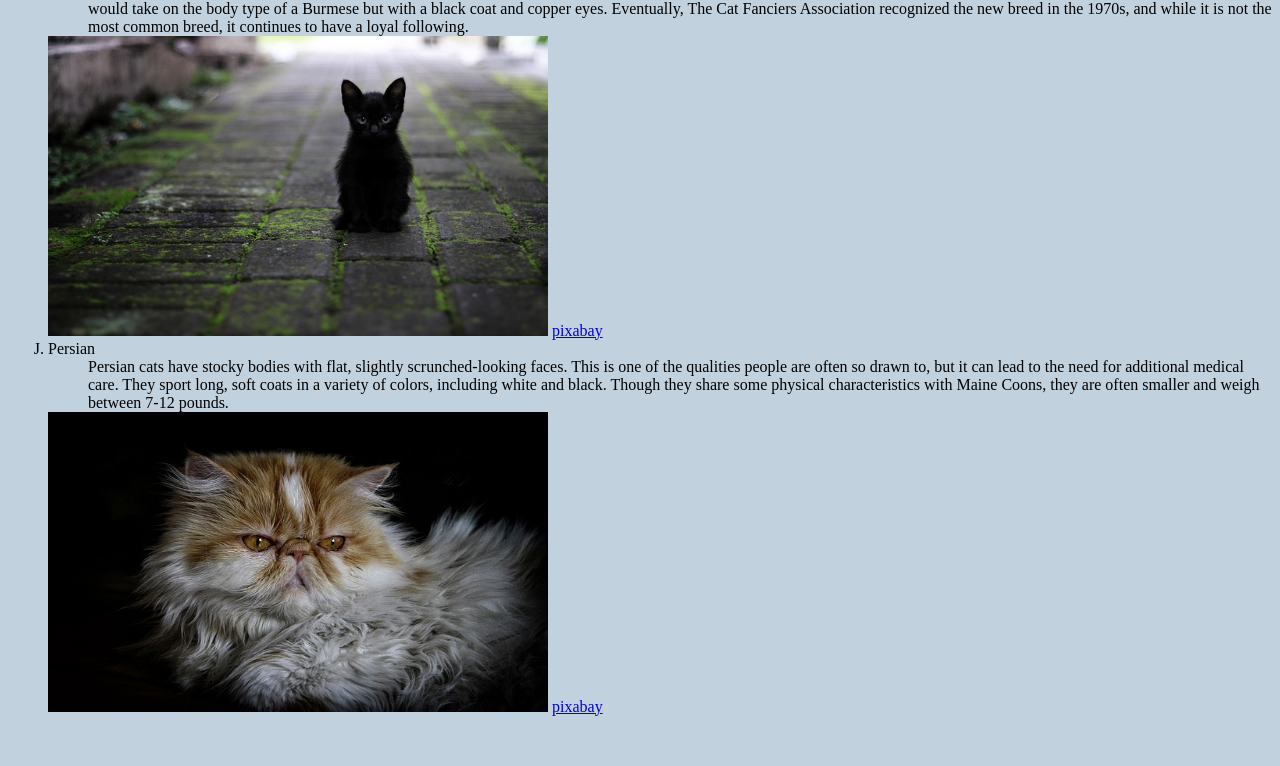
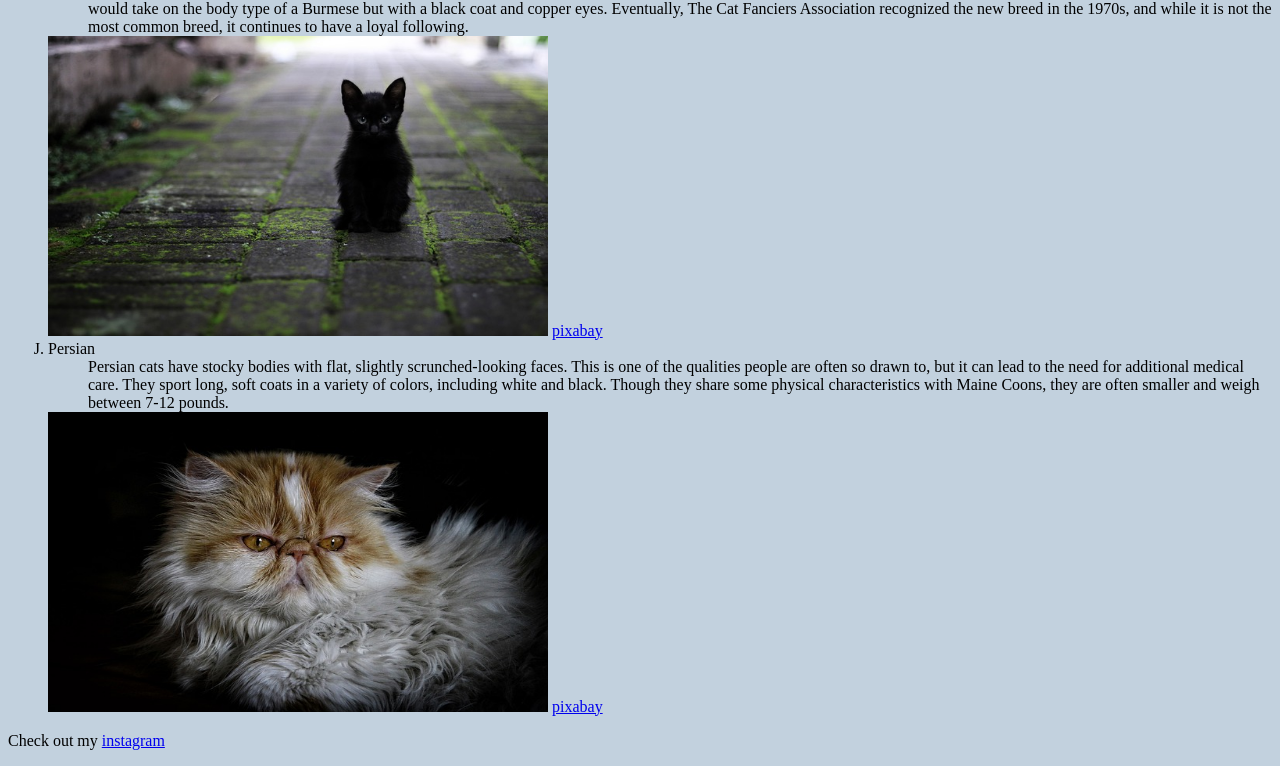
Before and after one commit to DylanC-dot/Capstone, a plain HTML site: page index.html in a window 1280 px wide. Shown: the part 3174-3940 px from the top of the page. Before the commit the page ends 3906 px from the top, so only its background shows below. Drawn offline with Linux system fonts and the light colour scheme.

Commit message:
Update index.html

```diff
--- a/index.html
+++ b/index.html
@@ -125,6 +125,9 @@
         </section>
         </main>
         <footer id="footer">
+                <p>Check out my <a href="https://www.instagram.com/"
+                target="_blank">
+                instagram</a> </p>
         </footer>
     </body>
 </html>
```
